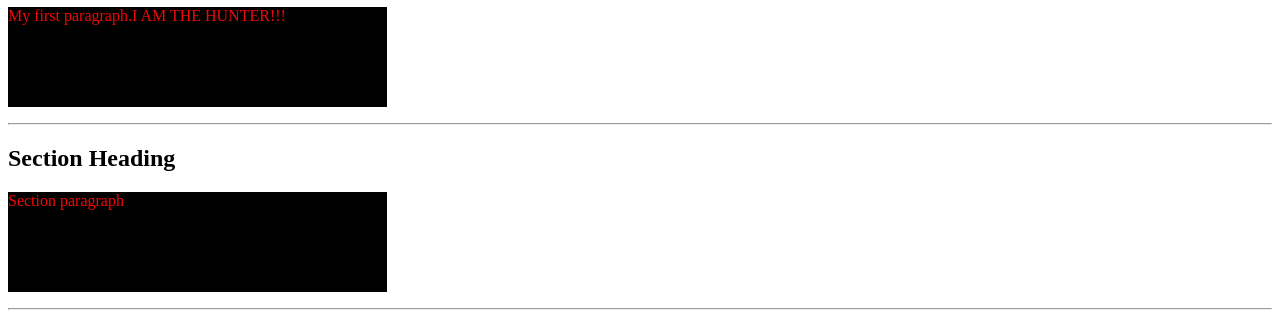
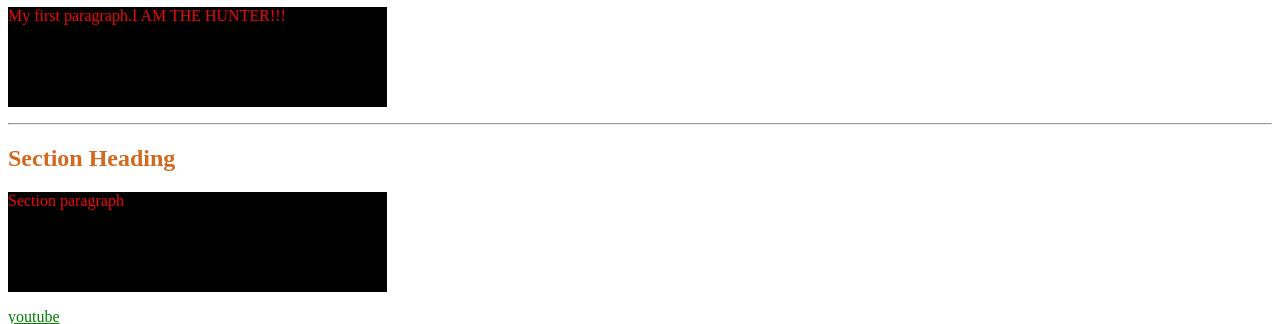
Before and after one commit to CodingWithRuslan/CSSCourse, a plain HTML site: page index.html in a window 1280 px wide. Shown: the part 73-397 px from the top of the page. Drawn offline with Linux system fonts and the light colour scheme.

Commit message:
fix href from herf and color of a set to be green.

```diff
--- a/index.html
+++ b/index.html
@@ -12,7 +12,7 @@
 <section>
   <h2>Section Heading</h2>
   <p>Section paragraph</p>
-  <a herf="https://www.youtube.com/"></a>
+  <a href="https://www.youtube.com/">youtube</a>
 </section>
 <hr>
 <footer>
--- a/styles.css
+++ b/styles.css
@@ -14,3 +14,11 @@ p {
     font-size: 1.25res;
     width: 30%;
 }
+
+h2 {
+    color: chocolate;
+}
+
+a{
+    color: green;
+}
```
